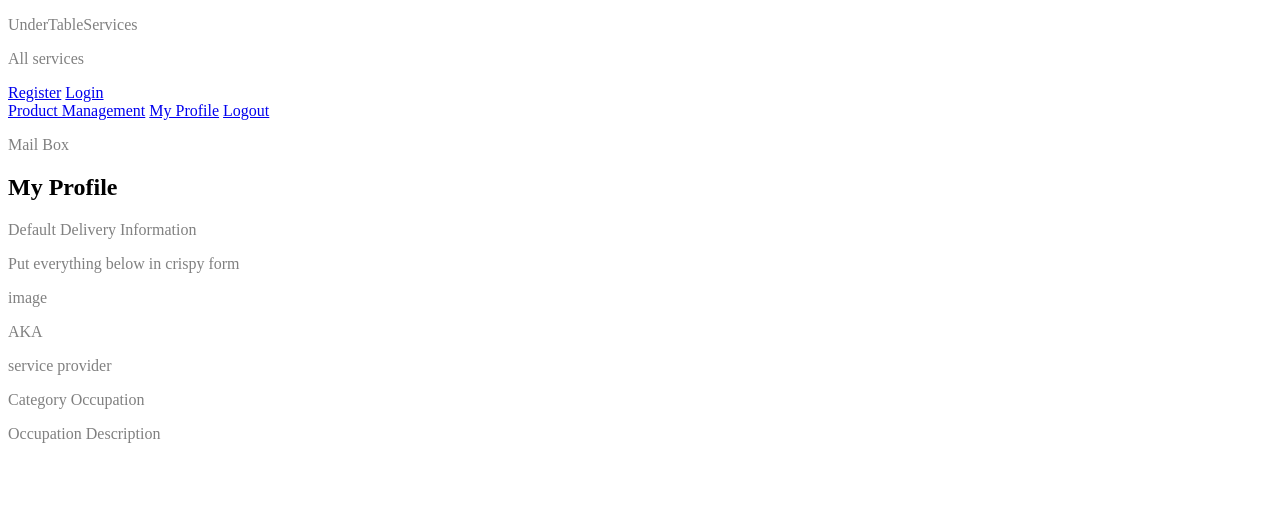
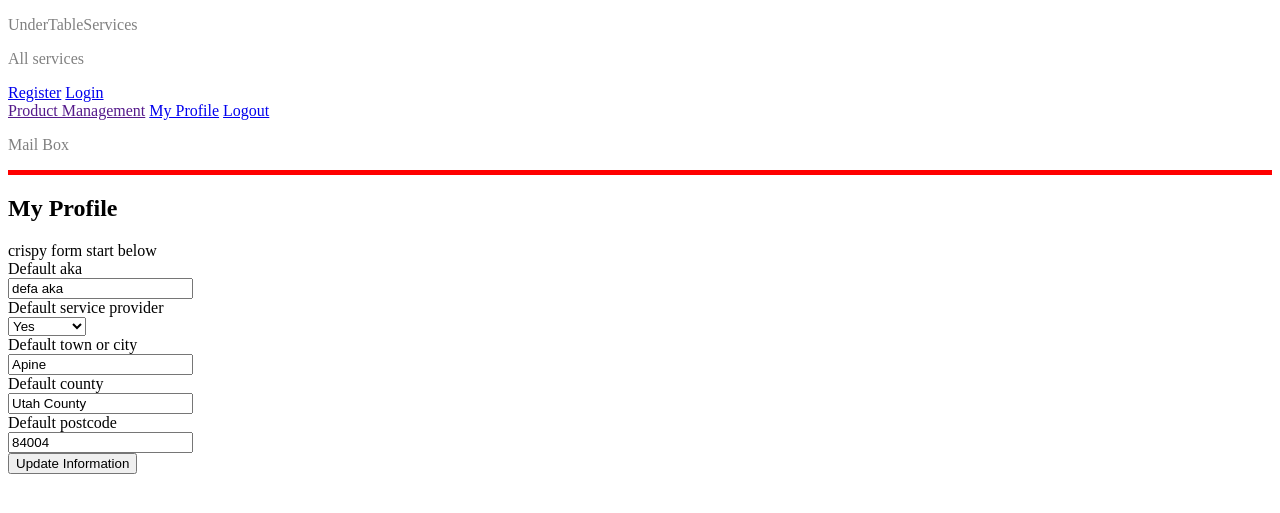
Before and after one commit to Gaberoids/undertablelabor, a Django app: page /profile/ in a window 1280 px wide. Shown: the top 513 px of the page. Run offline with Django 3.2, Linux system fonts and the light colour scheme; a user stored in the database is signed in; data comes from the database, SQL or seed files in the repository; both versions use the stored data as it was after the commit; some libraries are stand-ins or nearby versions.

Commit message:
Completed a functional my profile page

```diff
--- /dev/null
+++ b/profiles/forms.py
@@ -0,0 +1,39 @@
+from django import forms
+from .models import UserProfile
+
+
+class UserMyProfileForm(forms.ModelForm):
+    class Meta:
+        model = UserProfile
+        # exclude user because not necessary
+        exclude = ('user',)
+
+    def __init__(self, *args, **kwargs):
+        """
+        Add placeholders and classes, remove auto-generated
+        labels and set autofocus on first field
+        """
+        super().__init__(*args, **kwargs)
+        placeholders = {
+            'default_aka': 'AKA',
+            # 'default_contact_email': 'E-mail for contact,'
+            'default_service_profider': "Service Provider",
+            'default_town_or_city': 'Town or City',
+            'default_county': 'County',
+            'default_postcode': 'Postal Code',
+
+        }  # default_ makes match the model
+
+#  I think, below is making css changes on the form
+        # self.fields['default_aka'].widget.attrs['autofocus'] = True
+        # for field in self.fields:
+        #     if field != 'default_country':
+        #         if self.fields[field].required:
+        #             placeholder = f'{placeholders[field]} *'
+        #         else:
+        #             placeholder = placeholders[field]
+        #         self.fields[field].widget.attrs['placeholder'] = placeholder
+        #     self.fields[field].widget.attrs['class'] = ('border-black '
+        #                                                 'rounded-0 '
+        #                                                 'profile-form-input')
+        #     self.fields[field].label = False
--- a/profiles/models.py
+++ b/profiles/models.py
@@ -16,6 +16,7 @@ class UserProfile(models.Model):
     # Shipping info attached to profile
     default_aka = models.CharField(max_length=80,
                                     null=True, blank=True)
+    # default_email_contact =
     default_service_provider = models.BooleanField(default=False,
                                                     null=True, blank=True)
     default_town_or_city = models.CharField(max_length=50,
@@ -29,6 +30,8 @@ class UserProfile(models.Model):
 
     # method to return the user name
     def __str__(self):
+        print("user ---------***********-----------------**************------------")
+        print(user)
         return self.user.username
 
 
--- a/profiles/templates/profiles/profile.html
+++ b/profiles/templates/profiles/profile.html
@@ -17,18 +17,12 @@
 
             <h2 class="">My Profile</h2>
 
-            <p class="">Default Delivery Information</p>
-            <p>Put everything below in crispy form</p>
-            <p>image</p>
-            <p>AKA</p>
-            <p>service provider</p>
-            <p>Category Occupation</p>
-            <p>Occupation Description</p>
-            <!-- <form class="mt-3" action="{% url 'profile' %}" method="POST" id="profile-update-form">
+            crispy form start below
+            <form class="mt-3" action="{% url 'my_profile' %}" method="POST" id="">
                 {% csrf_token %}
-                { form|crispy }}
-                <button class="btn btn-black rounded-0 text-uppercase float-right">Update Information</button>
-            </form> -->
+                {{ form|crispy }}
+                <button class="">Update Information</button>
+            </form>
 
 
     {% endblock %}
--- a/profiles/urls.py
+++ b/profiles/urls.py
@@ -2,6 +2,6 @@ from django.urls import path
 from . import views
 
 urlpatterns = [
-    path('', views.profile, name='profile'),
+    path('', views.my_profile, name='my_profile'),
     # path('order_history/<order_number>', views.order_history, name='order_history'),
 ]
--- a/profiles/views.py
+++ b/profiles/views.py
@@ -1,32 +1,35 @@
-from django.shortcuts import render
+from django.shortcuts import render, get_object_or_404
+from django.contrib import messages
 
 # Create your views here.
 from .models import UserProfile
-# from .forms import UserProfileForm
+from .forms import UserMyProfileForm
 
 # from checkout.models import Order
 
 # Create your views here.
-def profile(request):
+def my_profile(request):
     """ Display the user's profile. """
-    # profile = get_object_or_404(UserProfile, user=request.user)
-    # if request.method == 'POST':
-    #     form = UserProfileForm(request.POST, instance=profile)
-    #     if form.is_valid():
-    #         form.save()
-    #         messages.success(request, 'Profile updated successfully')
-    #     else:
-    #         messages.error(request,
-    #                        ('Update failed. Please ensure '
-    #                         'the form is valid.'))
+    profile = get_object_or_404(UserProfile, user=request.user)
+    # profile=admin1 = user loggedin
+
+    if request.method == 'POST':
+        form = UserMyProfileForm(request.POST, instance=profile)
+        if form.is_valid():
+            form.save()
+            messages.success(request, 'Profile updated successfully')
+        else:
+            messages.error(request,
+                           ('Update failed. Please ensure '
+                            'the form is valid.'))
 # what the heck the next two lines are doing???
-    # form = UserProfileForm(instance=profile)
+    form = UserMyProfileForm(instance=profile)
     # orders = profile.orders.all()
     template = 'profiles/profile.html'
     context = {
-        # 'form': form,
+        'form': form,
         # 'orders': orders,
-        # 'on_profile_page': True
+        'on_profile_page': True
     }
     # after adding the on_profile_page, go to toast to finalize it. This is for a message to let people know that the profiles was successfully changed
     return render(request, template, context)
--- a/templates/allauth/base.html
+++ b/templates/allauth/base.html
@@ -42,9 +42,9 @@
               <!-- django tags -->
               {% if request.user.is_authenticated %}
               {% if request.user.is_superuser %}
-              <a href="{% url 'add_product' %}" class="">Product Management</a>
+              <a href="" class="">Product Management</a>
               {% endif %}
-              <a href="{% url 'profile' %}" class="">My Profile</a>
+              <a href="{% url 'my_profile' %}" class="">My Profile</a>
               <a href="{% url 'account_logout' %}" class="">Logout</a>
               <!-- url 'account_logout, _signup, _login comes from allauth' -->
               {% else %}
@@ -53,6 +53,7 @@
               {% endif %}
           </div>
         <p>Mail Box</p>
+        <div style="border-bottom: 5px solid red;"></div>
 
     </header>
 
```
Also changed, not shown: db.sqlite3.
